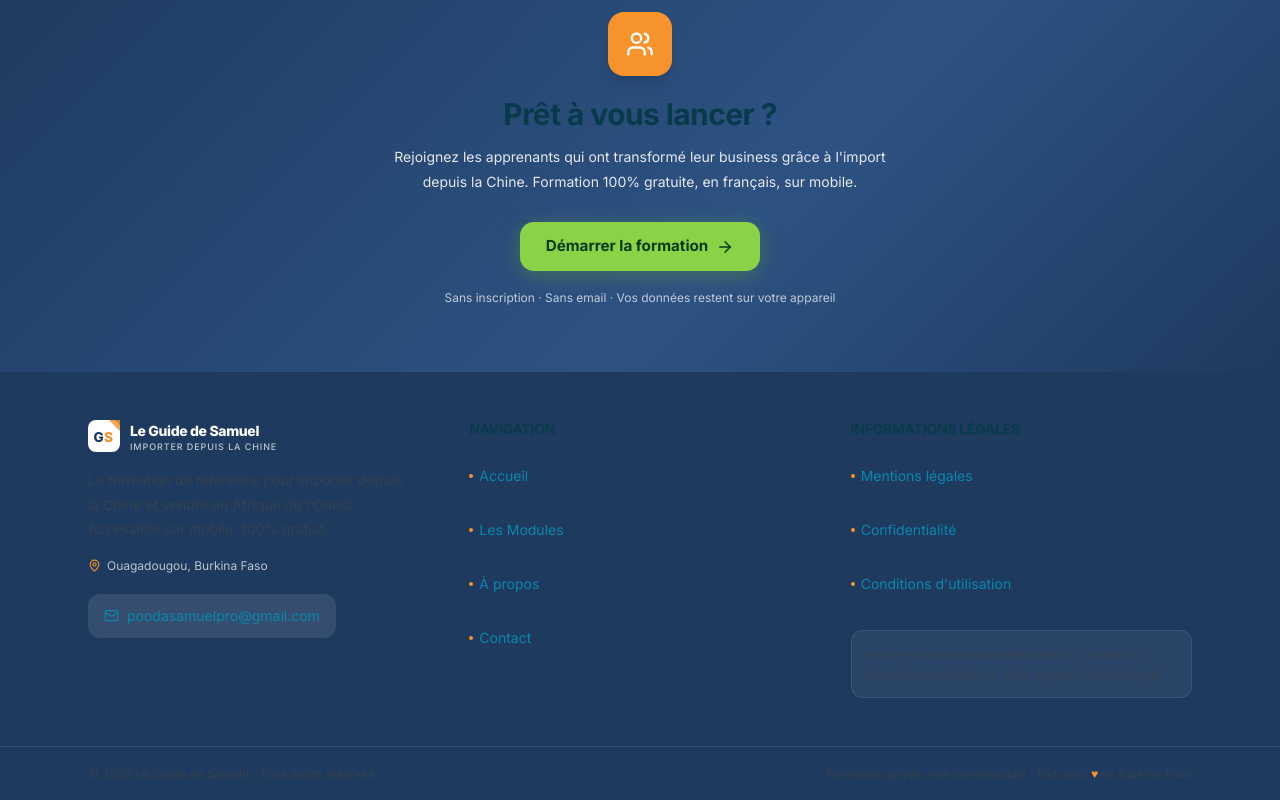
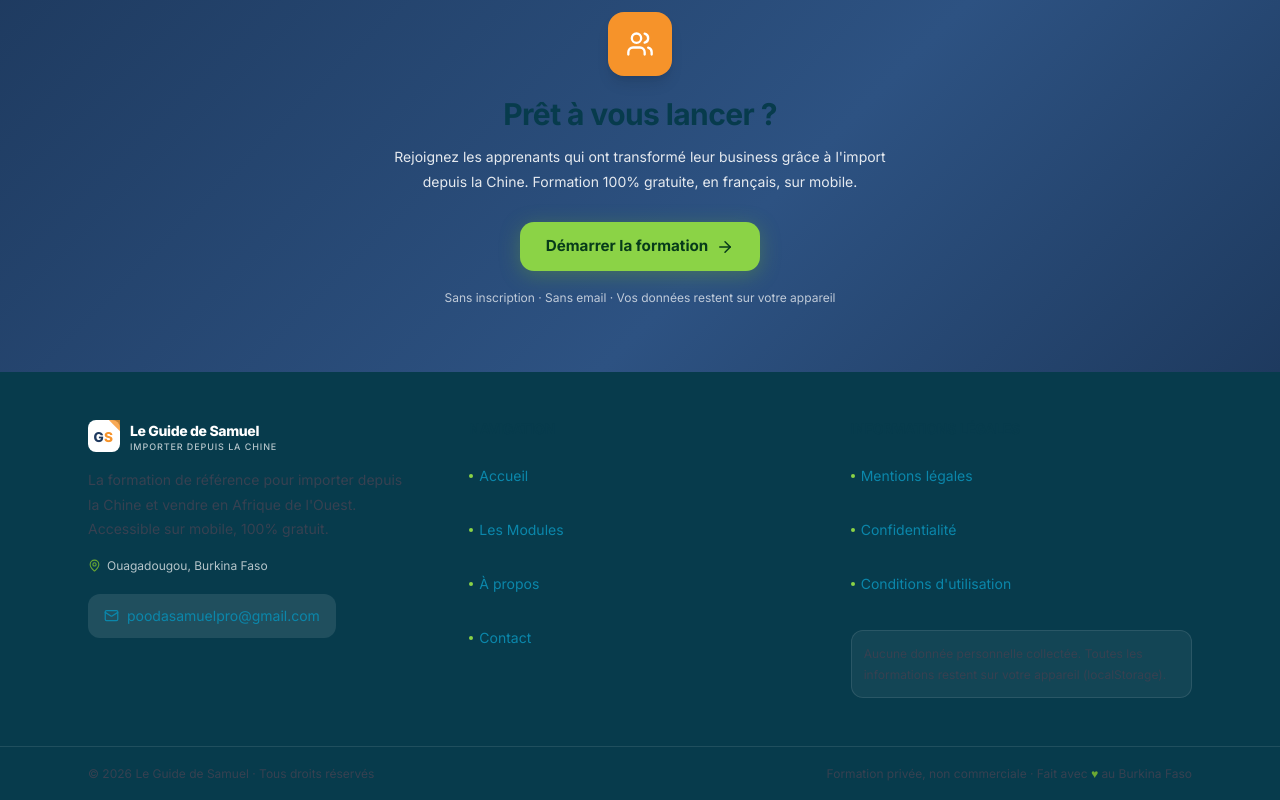
Before and after one commit to poodasamuelpro/guide-samuel, a Next.js app: page / in a window 1280 px wide. Shown: the part 2098-2898 px from the top of the page. Built offline with nearby package versions, Linux system fonts and the light colour scheme.

Commit message:
Update Footer.tsx

```diff
--- a/src/components/Footer.tsx
+++ b/src/components/Footer.tsx
@@ -18,7 +18,7 @@ export default function Footer() {
   const year = new Date().getFullYear();
 
   return (
-    <footer className="bg-[#1e3a5f] text-white" role="contentinfo">
+    <footer className="bg-[#073b4c] text-white" role="contentinfo">
       {/* Main footer */}
       <div className="max-w-6xl mx-auto px-4 sm:px-6 py-12">
         <div className="grid grid-cols-1 md:grid-cols-3 gap-10">
@@ -31,7 +31,7 @@ export default function Footer() {
               en Afrique de l&apos;Ouest. Accessible sur mobile, 100% gratuit.
             </p>
             <div className="flex items-center gap-1.5 mt-4">
-              <MapPin size={13} className="text-[#f6932a] shrink-0" />
+              <MapPin size={13} className="text-[#6ba832] shrink-0" />
               <span className="text-xs text-white/70">Ouagadougou, Burkina Faso</span>
             </div>
             {/* Contact email */}
@@ -39,7 +39,7 @@ export default function Footer() {
               <a
                 href="mailto:poodasamuelpro@gmail.com"
                 aria-label="Envoyer un email"
-                className="flex items-center gap-2 px-4 py-2 rounded-xl bg-white/10 hover:bg-[#f6932a] transition-colors text-sm text-white/90 hover:text-white"
+                className="flex items-center gap-2 px-4 py-2 rounded-xl bg-white/10 hover:bg-[#8bd346] transition-colors text-sm text-white/90 hover:text-white"
               >
                 <Mail size={15} />
                 <span>poodasamuelpro@gmail.com</span>
@@ -57,9 +57,9 @@ export default function Footer() {
                 <li key={label}>
                   <a
                     href={href}
-                    className="text-sm text-white/80 hover:text-[#f6932a] transition-colors flex items-center gap-1.5 min-h-0"
+                    className="text-sm text-white/80 hover:text-[#6ba832] transition-colors flex items-center gap-1.5 min-h-0"
                   >
-                    <span className="w-1 h-1 rounded-full bg-[#f6932a] shrink-0" />
+                    <span className="w-1 h-1 rounded-full bg-[#8bd346] shrink-0" />
                     {label}
                   </a>
                 </li>
@@ -77,9 +77,9 @@ export default function Footer() {
                 <li key={label}>
                   <a
                     href={href}
-                    className="text-sm text-white/80 hover:text-[#f6932a] transition-colors flex items-center gap-1.5 min-h-0"
+                    className="text-sm text-white/80 hover:text-[#6ba832] transition-colors flex items-center gap-1.5 min-h-0"
                   >
-                    <span className="w-1 h-1 rounded-full bg-[#f6932a] shrink-0" />
+                    <span className="w-1 h-1 rounded-full bg-[#8bd346] shrink-0" />
                     {label}
                   </a>
                 </li>
@@ -102,7 +102,7 @@ export default function Footer() {
             © {year} Le Guide de Samuel · Tous droits réservés
           </p>
           <p className="text-xs text-white/85">
-            Formation privée, non commerciale · Fait avec <span className="text-[#f6932a]">♥</span> au Burkina Faso
+            Formation privée, non commerciale · Fait avec <span className="text-[#6ba832]">♥</span> au Burkina Faso
           </p>
         </div>
       </div>
```
